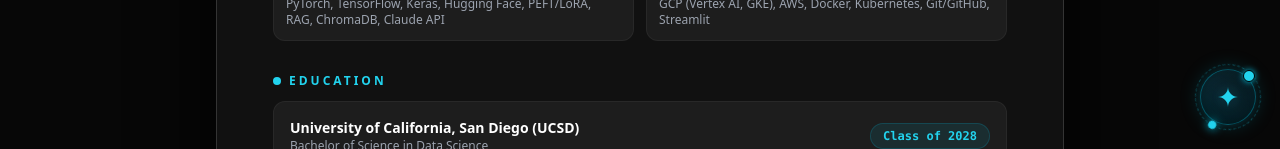
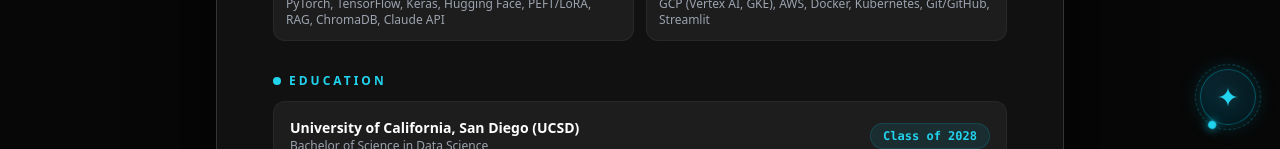
Before and after one commit to CapMorningStar/portfolio, a Next.js app: page /resume in a window 1280 px wide. Shown: the part 651-800 px from the top of the page. Built offline with nearby package versions, Linux system fonts and the light colour scheme.

Commit message:
fix(chat): remove duplicate radar ping badge to prevent cascade artifact on orb

```diff
--- a/src/components/ChatWidget.tsx
+++ b/src/components/ChatWidget.tsx
@@ -220,12 +220,6 @@ export function ChatWidget() {
               </svg>
             </div>
 
-            {/* Live Radar Ping Dot (Top-Right Badge) */}
-            <div className="absolute top-0 right-0 z-20 flex h-3 w-3">
-              <span className="animate-ping absolute inline-flex h-full w-full rounded-full bg-cyan-400 opacity-80"></span>
-              <span className="relative inline-flex rounded-full h-3 w-3 bg-cyan-400 border border-black shadow-[0_0_6px_rgba(6,182,212,1)]"></span>
-            </div>
-
             {/* HUD Tooltip (Reveals smoothly to the left on hover) */}
             <div className="absolute right-full mr-3 top-1/2 -translate-y-1/2 opacity-0 group-hover:opacity-100 translate-x-2 group-hover:translate-x-0 transition-all duration-200 pointer-events-none whitespace-nowrap">
               <div className="px-3 py-1.5 rounded-lg bg-[#071116]/95 border border-cyan-500/40 text-[11px] font-mono tracking-wider text-cyan-300 shadow-[0_0_20px_rgba(0,0,0,0.8),0_0_10px_rgba(6,182,212,0.25)] flex items-center gap-2 backdrop-blur-md">
```
